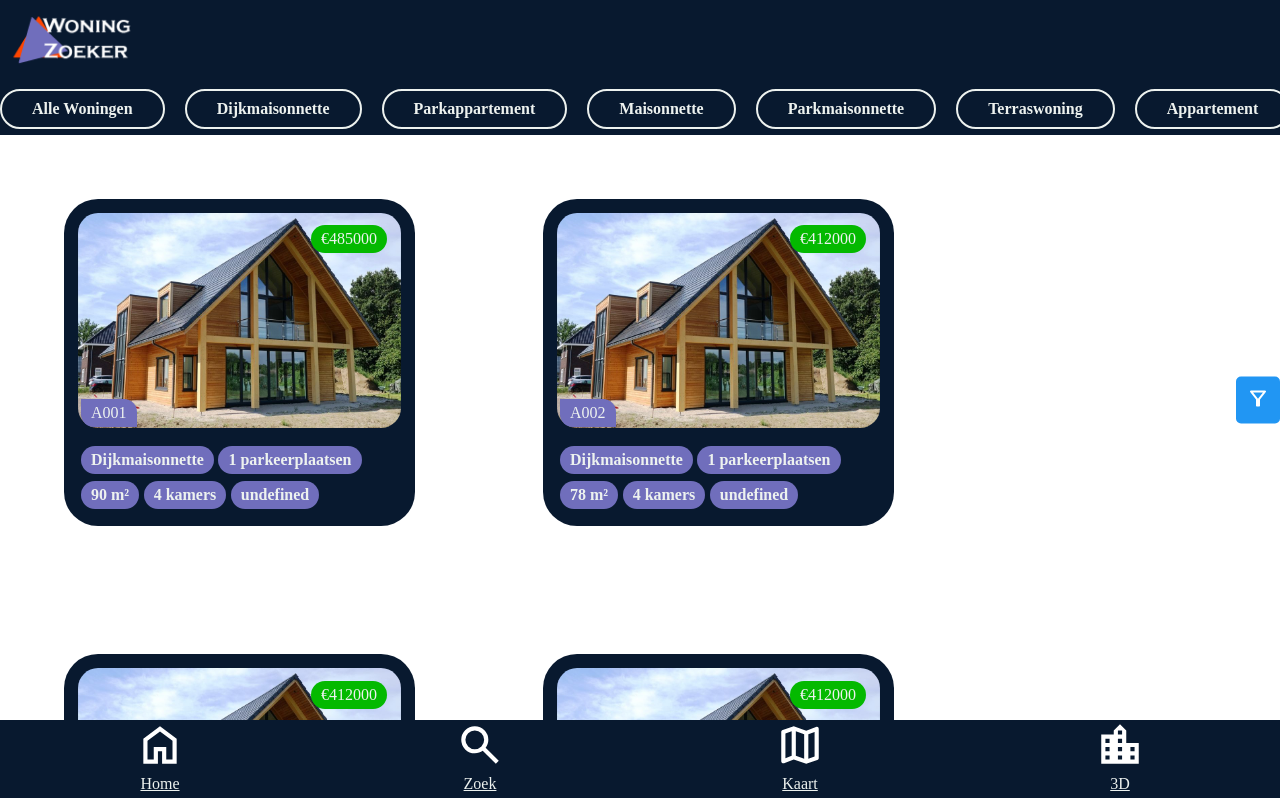
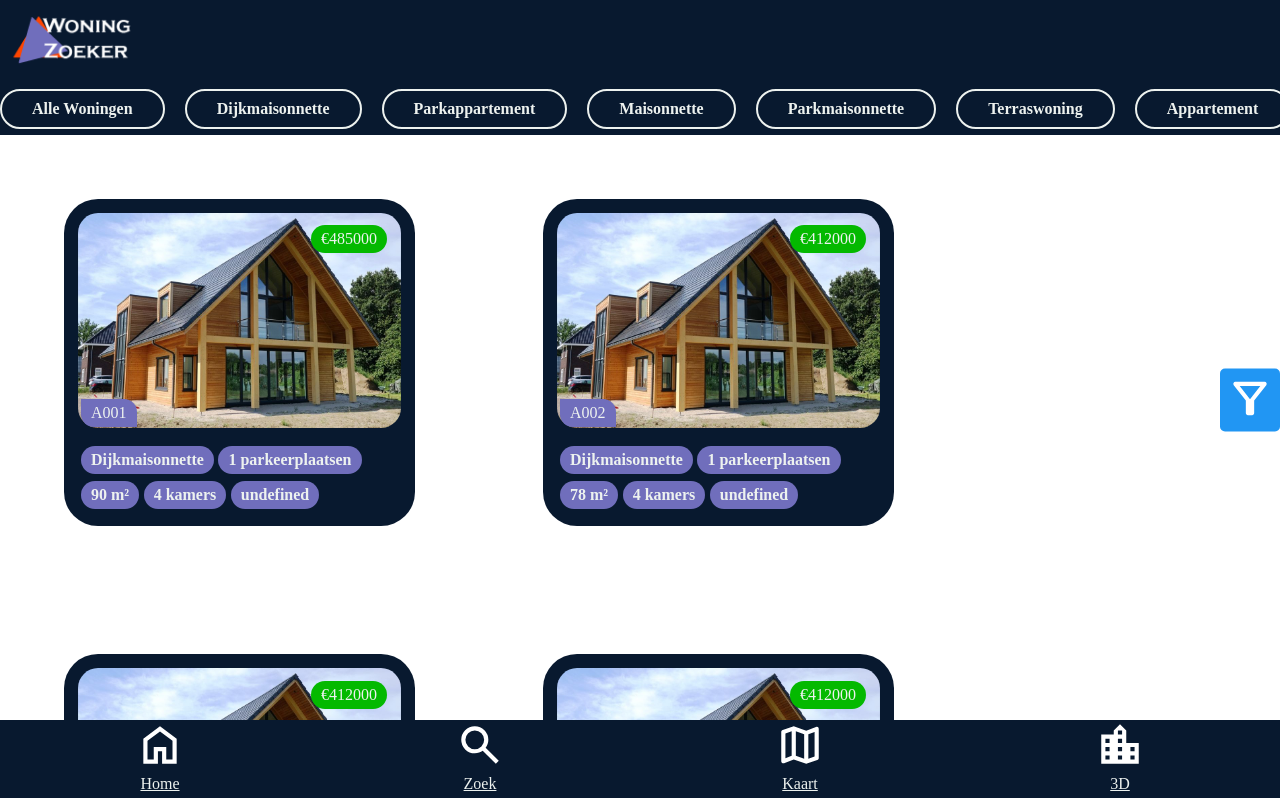
Before and after one commit to tomlommerse/woningzoeker, a React (Create React App) app: page /zoek in a window 1280 px wide. Shown: the top 798 px of the page. Built offline with nearby package versions, Linux system fonts and the light colour scheme.

Commit message:
filterknop

```diff
--- a/src/styles/FilterOverlay.css
+++ b/src/styles/FilterOverlay.css
@@ -31,7 +31,7 @@
     right: 0px;
     background-color: #2196F3;
     color: white;
-    padding: 10px;
+    padding: 5px;
     border: none;
     border-radius: 5px;
     cursor: pointer;
@@ -41,3 +41,7 @@
 .open-overlay-button:hover {
     background-color: #1565c0;
 }
+.open-overlay-button img {
+  width: 50px;
+  height: 50px;
+}
```
